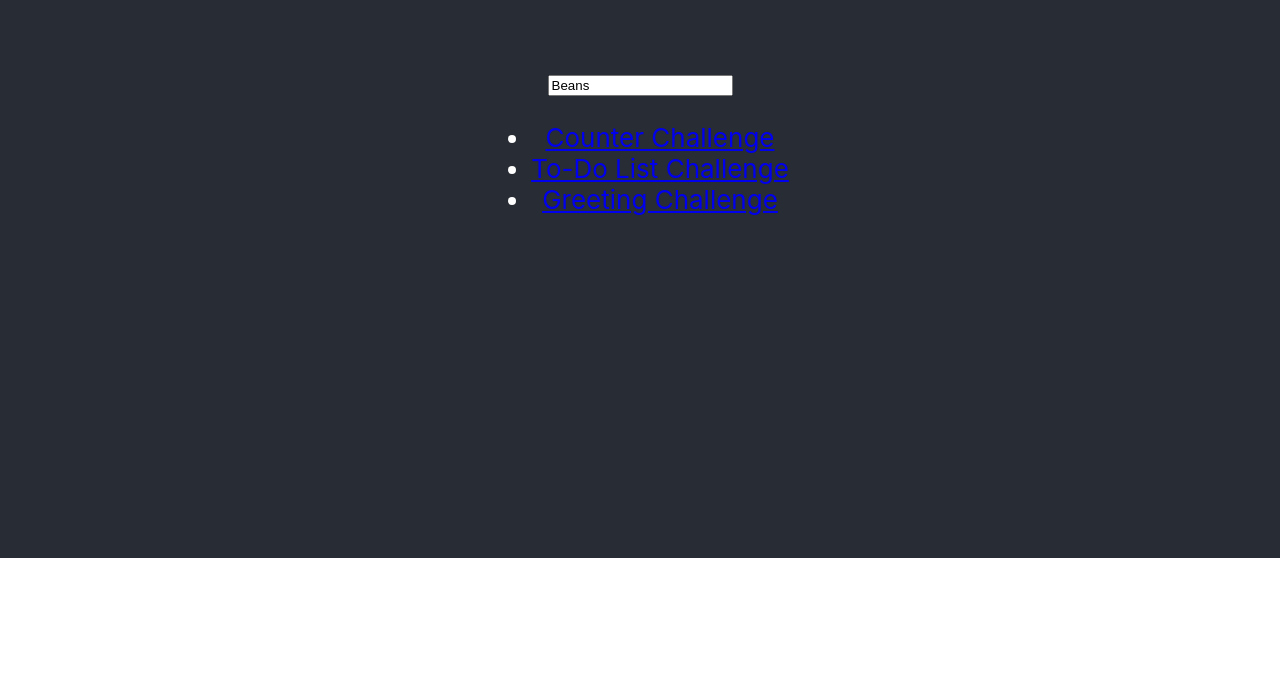
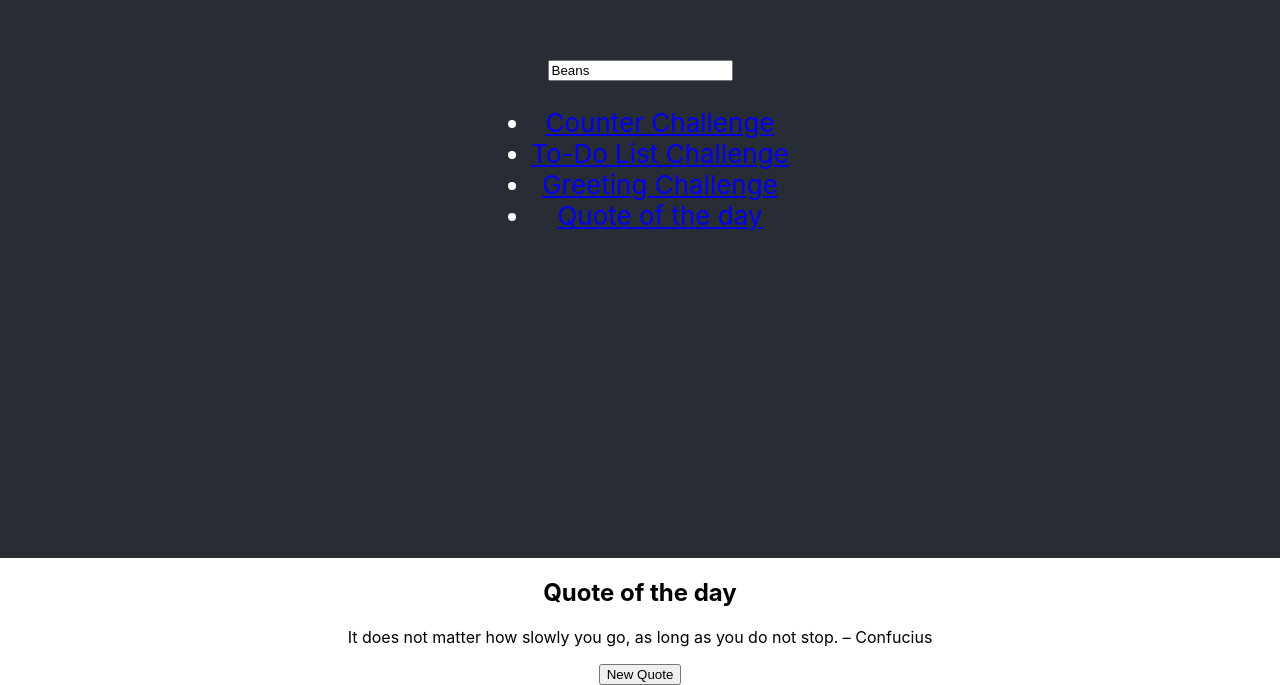
Before and after one commit to KLaw47/React-Gnosis, a React (Create React App) app: page /quote in a window 1280 px wide. Shown: the part 242-927 px from the top of the page. Before the commit the page ends 800 px from the top, so only its background shows below. Built offline with nearby package versions, Linux system fonts and the light colour scheme.

Commit message:
added quotes

```diff
--- a/src/App.js
+++ b/src/App.js
@@ -3,6 +3,7 @@ import { Route, Routes, Link } from 'react-router-dom';
 import Counter from './components/Counter';
 import TodoList from './components/TodoList';
 import Greeting from './components/Greeting';
+import Quote from './components/Quote';
 import { useState } from 'react';
 
 function Home() {
@@ -31,12 +32,14 @@ function App() {
           <li><Link to="/counter">Counter Challenge</Link></li>
           <li><Link to="/todo">To-Do List Challenge</Link></li>
           <li><Link to="/greeting">Greeting Challenge</Link></li>
+          <li><Link to="/Quote">Quote of the day</Link></li>
           {/* Add more links as you create new challenges */}
         </ul>
       </nav>
     </header>
     <Routes>
       <Route path="/" element={<Home />} />
+      <Route path="/quote" element={<Quote />} />
       <Route path="/counter" element={<Counter />} />
       <Route path="/todo" element={<TodoList />} />
       <Route path="/greeting" element={<Greeting name={name}/>} />
--- /dev/null
+++ b/src/components/Quote.js
@@ -0,0 +1,36 @@
+import React, { useState } from "react";
+function Quote() {
+  const quotes = [
+    "The best way to predict the future is to invent it. – Alan Kay",
+    "Success is not final, failure is not fatal: It is the courage to continue that counts. – Winston Churchill",
+    "If you want to lift yourself up, lift up someone else. – Booker T. Washington",
+    "You miss 100% of the shots you don't take. – Wayne Gretzky",
+    "Whether you think you can or think you can’t, you’re right. – Henry Ford",
+    "It does not matter how slowly you go, as long as you do not stop. – Confucius",
+    "The only limit to our realization of tomorrow is our doubts of today. – Franklin D. Roosevelt",
+    "Don’t watch the clock; do what it does. Keep going. – Sam Levenson",
+    "Act as if what you do makes a difference. It does. – William James",
+    "Success usually comes to those who are too busy to be looking for it. – Henry David Thoreau"
+  ];
+  const [index, setIndex] = useState(Math.floor(Math.random() * quotes.length));
+
+  const handleNewQuote = () => {
+    let newIndex;
+    do {
+      newIndex = Math.floor(Math.random() * quotes.length);
+    } while (newIndex === index);
+    setIndex(newIndex);
+  };
+
+
+
+  return (
+    <div>
+      <h2>Quote of the day</h2>
+      <p>{quotes[index]}</p>
+      <button onClick={handleNewQuote}>New Quote</button>
+    </div>
+  );
+}
+
+export default Quote;
```
